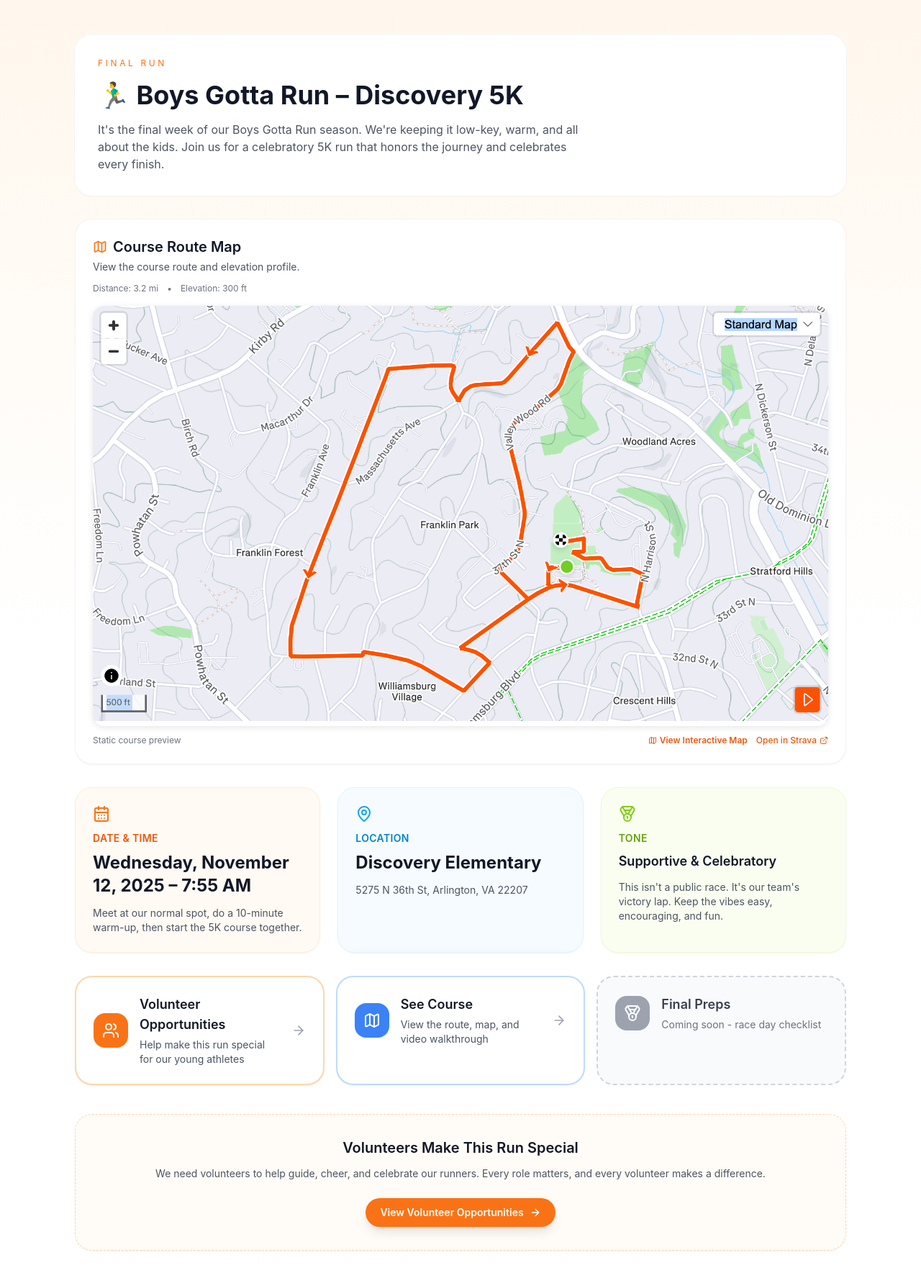
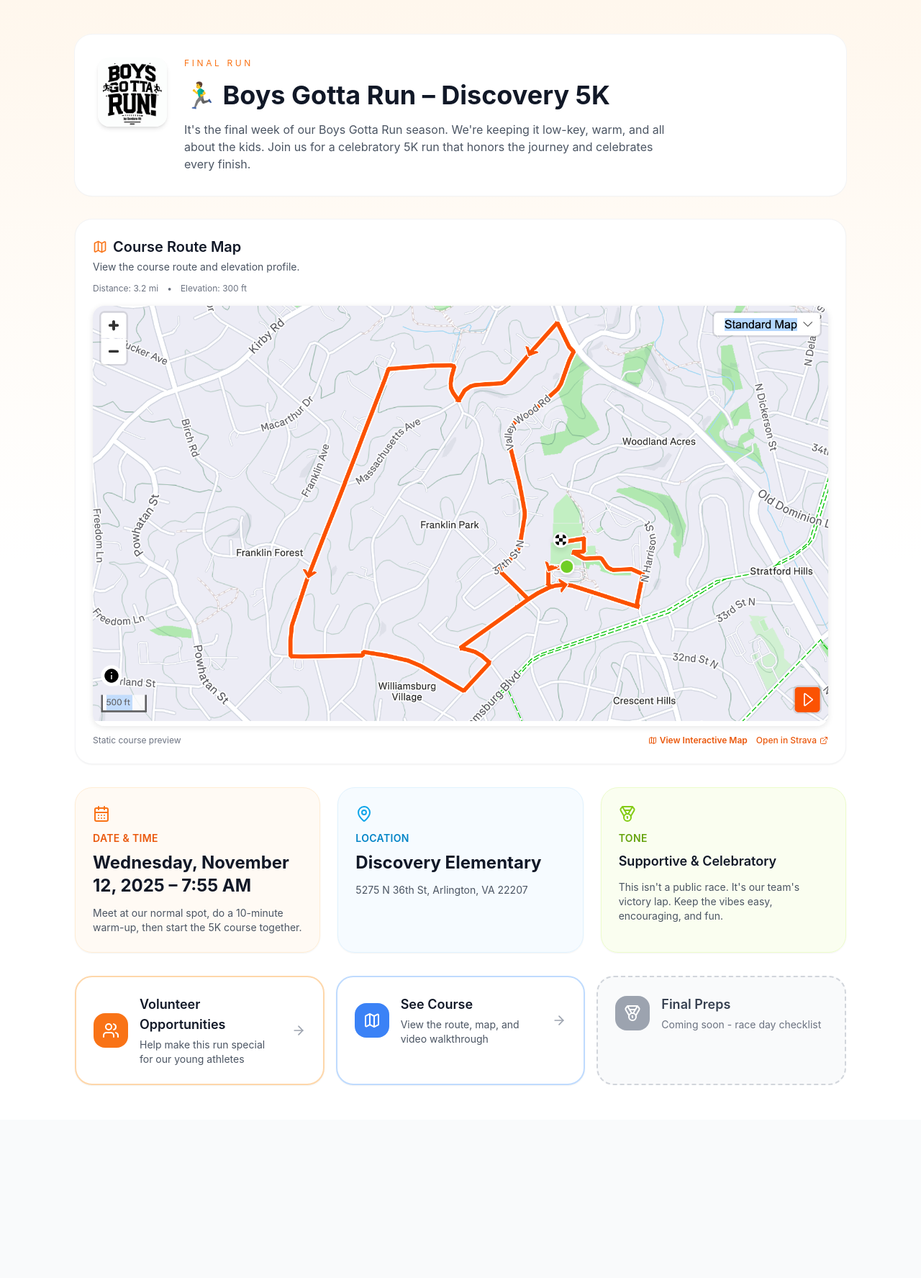
Before and after one commit to GoFast-Athlete-Training/GoFast-Events, a React (Vite) app: page / in a window 1280 px wide. Shown: the top 1776 px of the page at 72% size. After the commit the page ends 1556 px from the top, so only its background shows below. Built offline with nearby package versions, Linux system fonts and the light colour scheme.

Commit message:
Add BGR logo to hero + remove duplicate volunteer CTA

```diff
--- a/src/pages/RaceOverview.tsx
+++ b/src/pages/RaceOverview.tsx
@@ -15,6 +15,13 @@ const RaceOverview = () => {
       <div className="mx-auto max-w-6xl px-6 py-12 sm:px-8 lg:px-10">
         {/* Hero Section */}
         <header className="rounded-3xl bg-white p-8 shadow-sm ring-1 ring-gray-100">
+          <div className="flex items-start gap-6 flex-col sm:flex-row">
+            <img
+              src="/BGR_logo.avif"
+              alt="Boys Gotta Run Logo"
+              className="w-24 h-24 rounded-2xl shadow-md object-cover flex-shrink-0"
+            />
+            <div className="flex-1">
               <p className="text-xs uppercase tracking-[0.3em] text-orange-500">Final Run</p>
               <h1 className="mt-4 text-3xl font-bold text-gray-900 sm:text-4xl">
                 🏃‍♂️ Boys Gotta Run – Discovery 5K
@@ -23,6 +30,8 @@ const RaceOverview = () => {
                 It's the final week of our Boys Gotta Run season. We're keeping it low-key, warm, and all about the kids.
                 Join us for a celebratory 5K run that honors the journey and celebrates every finish.
               </p>
+            </div>
+          </div>
         </header>
 
         {/* Strava Route Map - Static image with interactive option */}
@@ -186,23 +195,6 @@ const RaceOverview = () => {
             </div>
           </div>
         </section>
-
-        {/* CTA Section */}
-        <section className="mt-10 rounded-3xl border border-dashed border-orange-200 bg-orange-50/50 p-8 text-center shadow-sm">
-          <h3 className="text-xl font-semibold text-gray-900">Volunteers Make This Run Special</h3>
-          <p className="mt-3 text-sm text-gray-600">
-            We need volunteers to help guide, cheer, and celebrate our runners. Every role matters, and every volunteer makes a difference.
-          </p>
-          <div className="mt-6 flex flex-wrap justify-center gap-4">
-            <Link
-              to="/volunteer"
-              className="inline-flex items-center gap-2 rounded-full bg-orange-500 px-5 py-2.5 text-sm font-semibold text-white shadow-lg transition hover:bg-orange-600 focus:outline-none focus:ring-2 focus:ring-orange-400 focus:ring-offset-2"
-            >
-              <span>View Volunteer Opportunities</span>
-              <ArrowRight className="h-4 w-4" />
-            </Link>
-          </div>
-        </section>
       </div>
     </div>
   );
```
Lines whose indentation alone changed are shown as unchanged.
